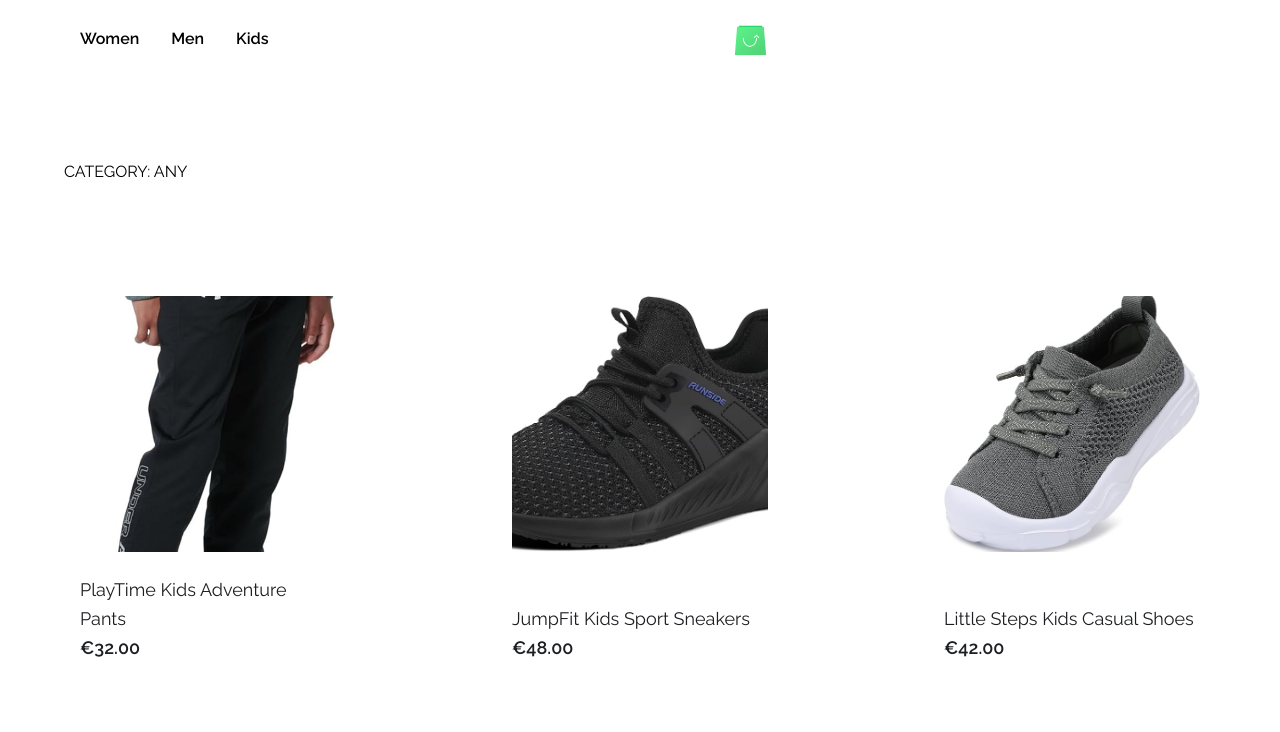
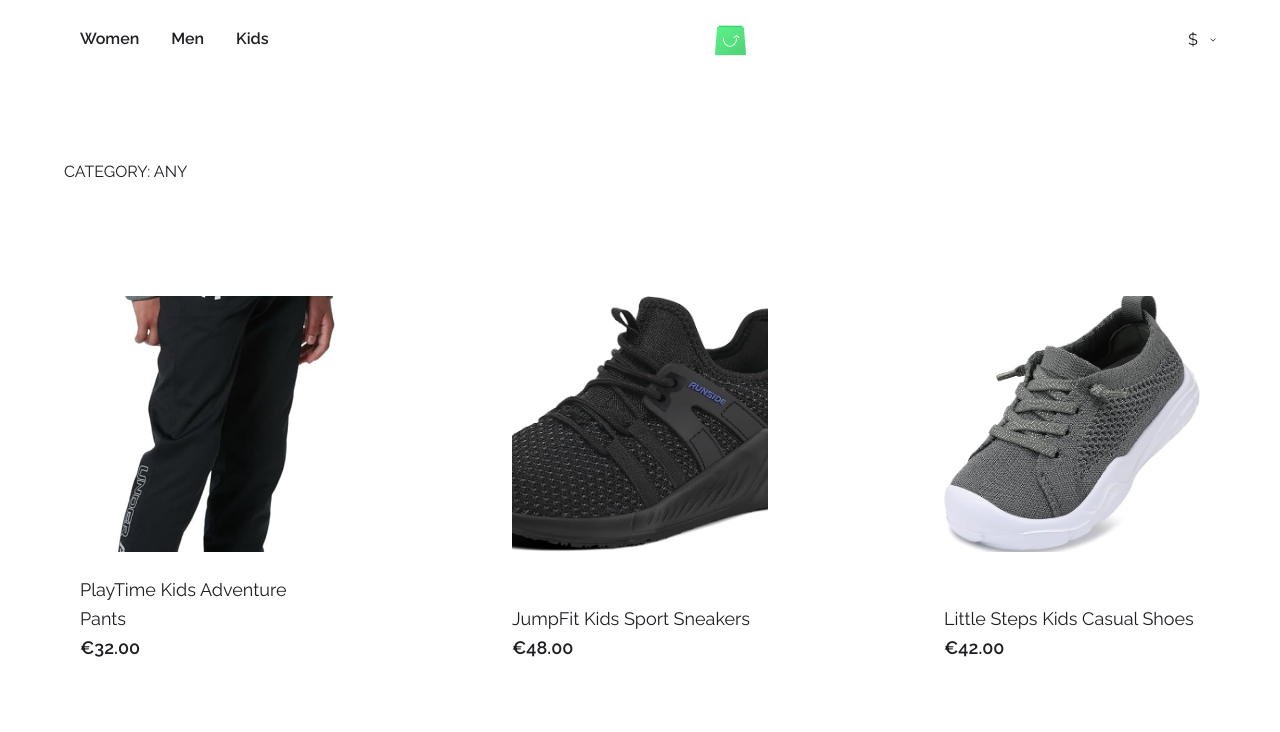
Before and after one commit to HolyCrusaD3R/e-commerce-website, a React (Vite) app: page / in a window 1280 px wide. Shown: the top 732 px of the page. Built offline with nearby package versions, Linux system fonts and the light colour scheme.

Commit message:
implement currency changer

```diff
--- a/src/components/Header/Header.jsx
+++ b/src/components/Header/Header.jsx
@@ -2,6 +2,7 @@ import Icon from "../UI/Icon";
 import BrandIcon from "../../assets/icons/Brandicon.svg";
 import NavBtns from "./NavBtns";
 import { NavLink } from "react-router-dom";
+import CurrencyChanger from "../UI/CurrencyChanger";
 
 const Header = () => {
   return (
@@ -11,7 +12,10 @@ const Header = () => {
         <NavLink to={"/"} className="my-auto">
           <Icon icon={BrandIcon} size={41} />
         </NavLink>
-        <div className="my-auto"></div> {/* Optns */}
+        <div className="my-auto">
+          <CurrencyChanger />
+        </div>{" "}
+        {/* Optns */}
       </div>
     </div>
   );
--- a/src/components/Listing/Listing.jsx
+++ b/src/components/Listing/Listing.jsx
@@ -1,6 +1,9 @@
 import { Link } from "react-router-dom";
+import { useCurrency } from "../../context/CurrencyContext";
+import { symbols } from "../../data/currencySymbols";
 
 const Listing = ({ listing }) => {
+  const { currency } = useCurrency();
   return (
     <Link
       to={`/listing/${listing.id}`}
@@ -16,9 +19,9 @@ const Listing = ({ listing }) => {
           {listing.company} {listing.title}
         </p>
         <p className="text-[18px]/[1.6] text-c-black font-semibold">
-          €{listing.prices.eur.toFixed(2)}
-        </p>{" "}
-        {/* TODO currency */}
+          {symbols[currency]}
+          {listing.prices[currency].toFixed(2)}
+        </p>
       </div>
     </Link>
   );
--- /dev/null
+++ b/src/components/UI/CurrencyChanger.jsx
@@ -0,0 +1,49 @@
+import Icon from "./Icon";
+import DownArrow from "../../assets/icons/DownArrow.svg";
+import UpArrow from "../../assets/icons/UpArrow.svg";
+import { symbols } from "../../data/currencySymbols";
+import { useState } from "react";
+import { useCurrency } from "../../context/CurrencyContext";
+
+const CurrencyChanger = () => {
+  const { setCurrency } = useCurrency();
+  const [showDropdown, setShowDropdown] = useState(false);
+
+  const handleDropdownToggle = () => {
+    setShowDropdown((prev) => !prev);
+  };
+
+  const handleChangeCurrency = (code) => {
+    setCurrency(code);
+    handleDropdownToggle();
+  };
+
+  const handleClickOutside = () => {
+    setShowDropdown(false);
+  };
+
+  return (
+    <div className="relative cursor-pointer">
+      <div className="flex flex-row" onClick={handleDropdownToggle}>
+        <p className="px-3">$</p>
+        <Icon icon={showDropdown ? UpArrow : DownArrow} size={6} />
+      </div>
+      <div className="absolute left-0 top-full -translate-x-1/4 py-5">
+        {Object.entries(symbols).map(([code, symbol]) => (
+          <button
+            key={code}
+            onClick={() => handleChangeCurrency(code)}
+            className={`w-full px-5 py-2 text-center hover:bg-gray-100 flex flex-row gap-1 cursor-pointer ${
+              showDropdown ? "flex" : "hidden"
+            }`}
+          >
+            <p>{symbol}</p>
+            <p>{code.toUpperCase()}</p>
+          </button>
+        ))}
+      </div>
+    </div>
+  );
+};
+// :)
+export default CurrencyChanger;
--- /dev/null
+++ b/src/context/CurrencyContext.jsx
@@ -0,0 +1,15 @@
+import { createContext, useContext, useState } from "react";
+
+const CurrencyContext = createContext();
+
+export const CurrencyProvider = ({ children }) => {
+  const [currency, setCurrency] = useState("eur");
+
+  return (
+    <CurrencyContext.Provider value={{ currency, setCurrency }}>
+      {children}
+    </CurrencyContext.Provider>
+  );
+};
+
+export const useCurrency = () => useContext(CurrencyContext);
--- /dev/null
+++ b/src/data/currencySymbols.js
@@ -0,0 +1,5 @@
+export const symbols = {
+  eur: "€",
+  usd: "$",
+  gel: "₾",
+};
--- a/src/layout/Layout.jsx
+++ b/src/layout/Layout.jsx
@@ -3,7 +3,7 @@ import Header from "../components/Header/Header";
 
 function Layout() {
   return (
-    <div className="font-raleway">
+    <div className="font-raleway text-c-black">
       <Header />
       <main>
         <Outlet />
```
Also changed, not shown: src/App.jsx (+6 -3 lines).
